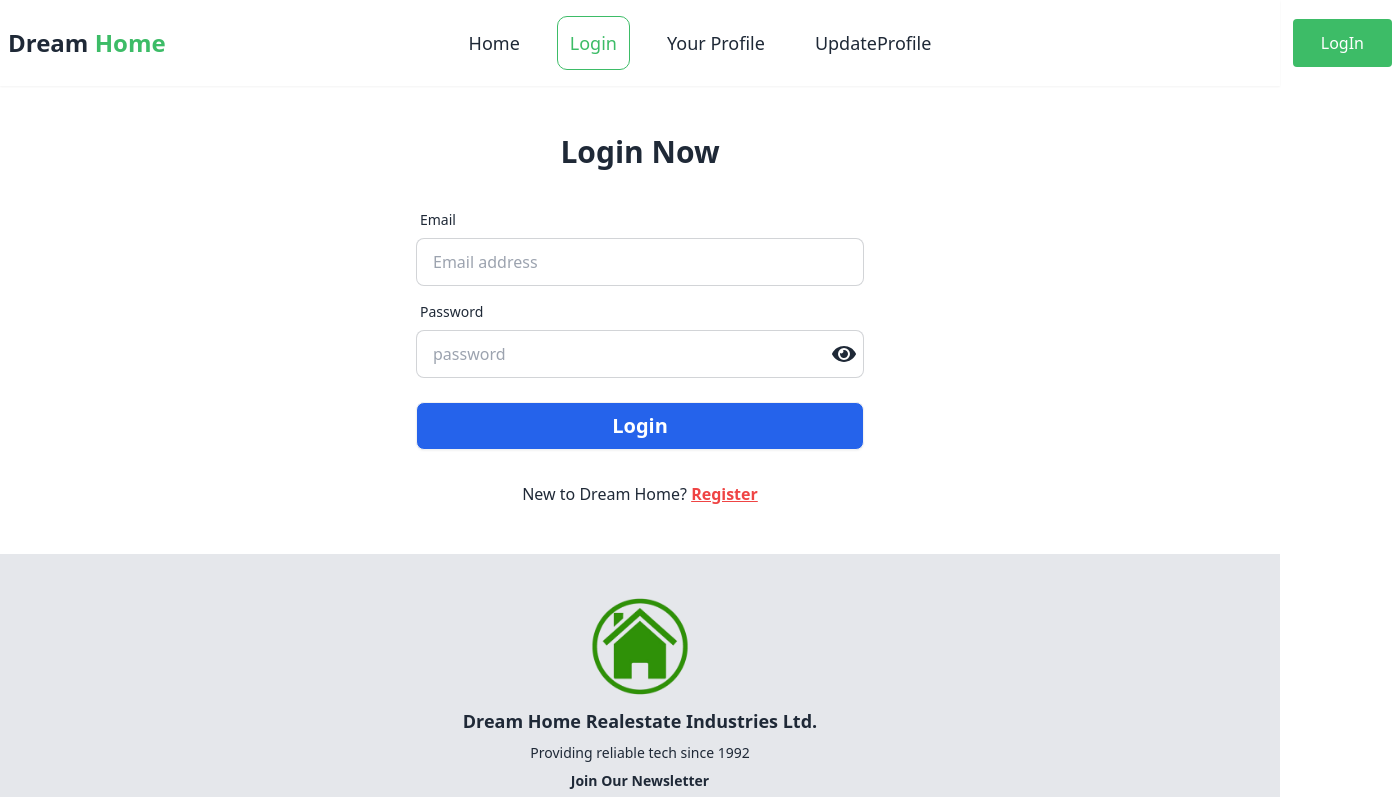
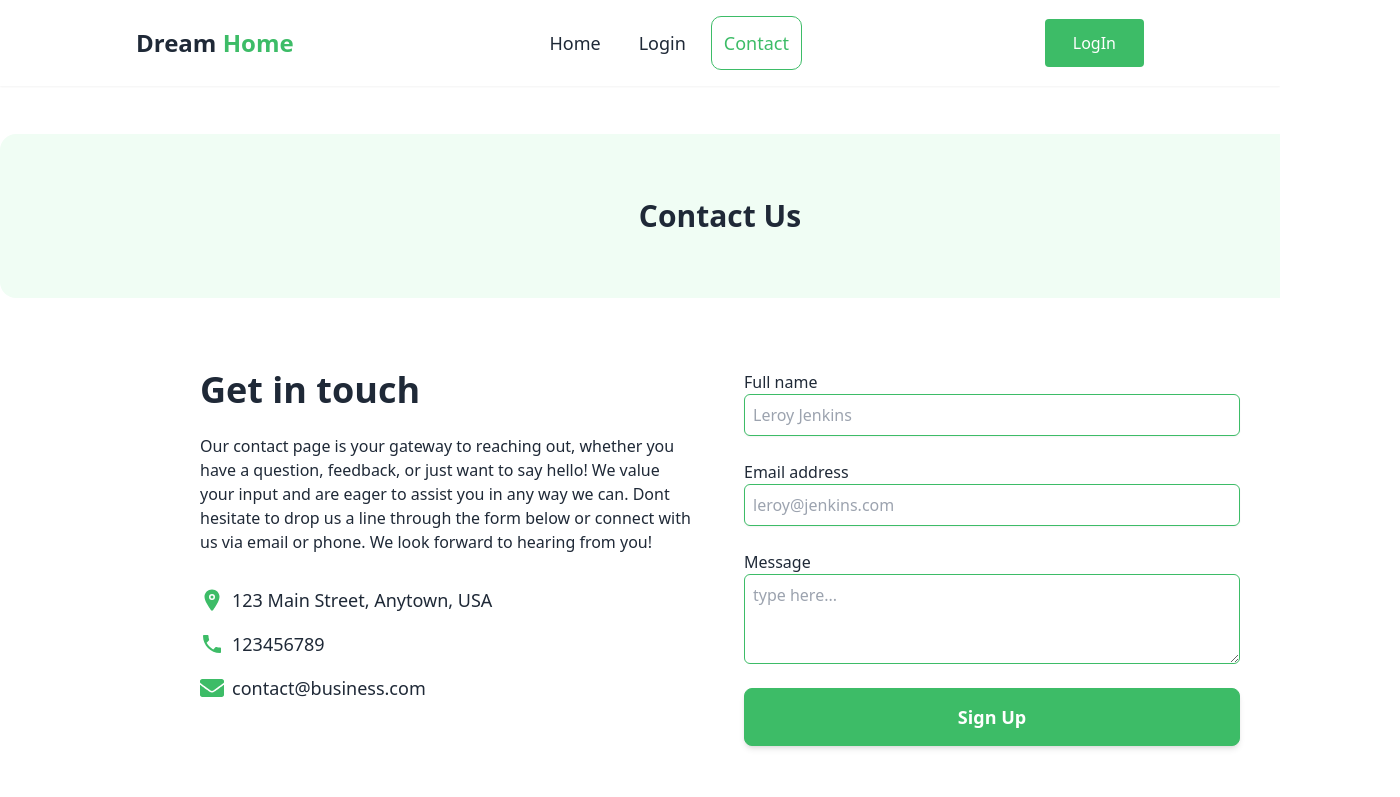
Before and after one commit to Simi-7619/dream-home-realestate, a React (Vite) app: page /contact in a window 1280 px wide. Before the commit this address led to /login. Shown: the top 797 px of the page, 1400 px wide, since content can reach past the window. Built offline with nearby package versions, Linux system fonts and the light colour scheme; no server answers.

Commit message:
dashboard created as extra private route

```diff
--- /dev/null
+++ b/src/Pages/Contact.jsx
@@ -0,0 +1,56 @@
+import { FaEnvelope } from "react-icons/fa";
+import { IoMdCall } from "react-icons/io";
+import { IoLocation } from "react-icons/io5";
+
+const Contact = () => {
+    return (
+        <div className=" w-[90%] lg:w-4/5 xl:w-[1440px] mx-auto my-12">
+            <div className='bg-green-50 rounded-2xl py-16 my-12'>
+                <h1 className='text-3xl font-bold text-center'>Contact Us</h1>
+            </div>
+            <div className="py-6 dark:bg-gray-100 dark:text-gray-900">
+                <div className="grid max-w-6xl grid-cols-1 px-6 mx-auto lg:px-8 md:grid-cols-2">
+                    <div className="py-6 md:py-0 md:px-6">
+                        <h1 className="text-4xl font-bold">Get in touch</h1>
+                        <p className="pt-2 my-4 pb-4">Our contact page is your gateway to reaching out, whether you have a question, feedback, or just want to say hello! We value your input and are eager to assist you in any way we can. Dont hesitate to drop us a line through the form below or connect with us via email or phone. We look forward to hearing from you!</p>
+                        <div className="space-y-4">
+                            <p className="flex gap-2 items-center">
+                                <IoLocation className="text-2xl text-logoGreen" />
+                                <span className="text-lg">123 Main Street, Anytown, USA</span>
+                            </p>
+                            <p className="flex gap-2 items-center">
+                                <IoMdCall className="text-2xl text-logoGreen" />
+                                <span className="text-lg">123456789</span>
+                            </p>
+                            <p className="flex gap-2 items-center">
+                                <FaEnvelope className="text-2xl text-logoGreen" />
+                                <span className="text-lg">contact@business.com</span>
+                            </p>
+                        </div>
+                    </div>
+                    <form noValidate="" className="flex flex-col py-6 space-y-6 md:py-0 md:px-6">
+                        <label className="block">
+                            <span className="mb-1">Full name</span>
+                            <input type="text" placeholder="Leroy Jenkins" className="block w-full rounded-md shadow-sm border border-logoGreen p-2" />
+                        </label>
+                        <label className="block">
+                            <span className="mb-1">Email address</span>
+                            <input type="email" placeholder="leroy@jenkins.com" className="block w-full rounded-md shadow-sm border border-logoGreen p-2" />
+                        </label>
+                        <label className="block">
+                            <span className="mb-1">Message</span>
+                            <textarea rows="3" placeholder="type here..." className="block w-full rounded-md border border-logoGreen p-2"></textarea>
+                        </label>
+                        <button className="inline-flex items-center justify-center w-full px-8 py-4 text-base font-bold leading-6 text-lg
+                        text-white hover:text-logoGreen bg-logoGreen border border-logoGreen rounded-lg shadow-md md:w-auto hover:bg-transparent focus:outline-none
+                            focus:ring-2 focus:ring-offset-2 focus:ring-[#252728]">
+                            Sign Up
+                        </button>
+                    </form>
+                </div>
+            </div>
+        </div>
+    );
+};
+
+export default Contact;
--- a/src/Pages/ProfileDetails.jsx
+++ b/src/Pages/ProfileDetails.jsx
@@ -2,13 +2,17 @@ import { useContext } from "react";
 import { AuthContext } from "../Providers/AuthProvider";
 
 const ProfileDetails = () => {
-    const {user} = useContext(AuthContext)
+    const { user } = useContext(AuthContext)
     return (
-        <div>
-            <img src={user.photoUrl} alt="" />
-            <h2>User Name: {user.displayName}</h2>
-            <p>User Email: {user.email}</p>
-            <p>Last Login at: {user.lastLoginAt}</p>
+        <div className="xl:w-1/3 md:w-1/2 w-[90%] text-center mx-auto bg-gray-100 rounded-3xl p-6 md:p-12 space-y-4 my-12 ">
+            <div className="avatar online">
+                <div className="w-48 rounded-full border border-green-300">
+                <img src={user.photoURL} className="w-[200px] block mx-auto  rounded-2xl" alt="" />
+                </div>
+            </div>
+            <h2 className="text-2xl font-medium">Name: {user.displayName}</h2>
+            <p className="text-xl font-medium">Email Address: {user.email}</p>
+            <p className="font-medium">(Last Login at: {user?.reloadUserInfo?.lastLoginAt})</p>
         </div>
     );
 };
--- a/src/layouts/Header.jsx
+++ b/src/layouts/Header.jsx
@@ -16,13 +16,21 @@ const Header = () => {
     const navLinks = <>
         <NavLink to='/'>Home</NavLink>
         <NavLink to='/login'>Login</NavLink>
-        <NavLink to='/profile'>Your Profile</NavLink>
-        <NavLink to='/updateprofile'>UpdateProfile</NavLink>
+        {
+            user && <>
+                <NavLink to='/dashboard'>Dashboard</NavLink>
+                <NavLink to='/updateprofile'>UpdateProfile</NavLink>
+            </>
+        }
+        <NavLink to='/contact'>Contact</NavLink>
+
     </>
     return (
-        <div className="w-full shadow-sm sticky relative z-10">
-            <div className="navbar xl:w-[1400px] xl:mx-auto lg:mx-10">
-                <div className="navbar-start">
+
+
+        <div className="w-full shadow-sm relative z-10">
+            <div className="navbar flex gap-10 justify-between lg:justify-center xl:justify-between lg:w-[80%] xl:mx-auto lg:mx-10">
+                <div className="">
                     <div className="dropdown">
                         <div tabIndex={0} role="button" className="btn btn-ghost lg:hidden">
                             <svg xmlns="http://www.w3.org/2000/svg" className="h-5 w-5" fill="none" viewBox="0 0 24 24" stroke="currentColor"><path strokeLinecap="round" strokeLinejoin="round" strokeWidth="2" d="M4 6h16M4 12h8m-8 6h16" /></svg>
@@ -33,12 +41,12 @@ const Header = () => {
                     </div>
                     <a className="font-semibold text-2xl">Dream <span className="text-logoGreen">Home</span></a>
                 </div>
-                <div className="navbar-center hidden lg:flex">
-                    <ul className="menu menu-horizontal px-1 flex gap-6 text-lg">
+                <div className=" hidden lg:flex">
+                    <ul className="menu menu-horizontal px-1 flex gap-3 text-lg">
                         {navLinks}
                     </ul>
                 </div>
-                <div className="navbar-end flex gap-4">
+                <div className=" flex gap-4">
                     {
                         user ?
                             <>
@@ -73,7 +81,7 @@ const Header = () => {
                 </div>
             </div>
         </div>
-    );
+    )
 };
 
 export default Header;
--- a/src/layouts/PropertyBanner.jsx
+++ b/src/layouts/PropertyBanner.jsx
@@ -1,7 +1,7 @@
 
 const PropertyBanner = () => {
     return (
-        <div>
+        <div className="w-full">
             <img src="https://i.ibb.co/gmPXtrH/download-34.png" alt="Property Details banner image" className="w-full" />
 
         </div>
--- a/src/layouts/PropertyDetails.jsx
+++ b/src/layouts/PropertyDetails.jsx
@@ -17,7 +17,7 @@ const PropertyDetails = () => {
             <div className="">
                 <div className="my-12 xl:w-[1400px] xl:mx-auto mx-10 space-y-3">
                     <h1 className="text-2xl font-medium ">{estate_title} (<small>At</small> {location})</h1>
-                    <div className="md:flex gap-8 py-4">
+                    <div className="flex flex-wrap gap-3 lg:gap-8 py-4">
                         <div className="flex gap-1 items-center">
                             <MdOutlineZoomInMap className="text-4xl text-logoGreen" />
                             <p className="text-base font-semibold">{area} sqf</p>
@@ -31,7 +31,7 @@ const PropertyDetails = () => {
                             <p className="text-base font-semibold">{bath} Baths</p>
                         </div>
                     </div>
-                    <div className="flex gap-3">
+                    <div className="flex flex-wrap gap-3">
                         {
                             facilities.map(facility => <p key={id} className="bg-green-50 font-semibold px-5 border border-green-200 py-2 rounded-3xl text-logoGreen">{facility}</p>)
                         }
@@ -41,7 +41,7 @@ const PropertyDetails = () => {
                 <div className="">
                     <h2 className="text-2xl font-bold text-center text-white bg-logoGreen py-3">At a glance</h2>
                     <div className=" my-12 xl:w-[1400px] xl:mx-auto mx-10 ">
-                        <div className="space-y-3 flex gap-12 justify-center">
+                        <div className="space-y-3 flex  flex-wrap gap-4 lg:gap-8 lg:justify-center">
                             <div className="flex gap-4 items-center">
                                 <p><b>Area: </b></p>
                                 <p className="bg-green-50 font-semibold px-5 border border-green-200 py-2 rounded-3xl text-logoGreen">{area} Square fit</p>
--- a/src/layouts/Root.jsx
+++ b/src/layouts/Root.jsx
@@ -4,7 +4,7 @@ import Footer from "./Footer";
 
 const Root = () => {
     return (
-        <div>
+        <div className="w-[100%] h-[100%] m-0 p-0 overflow-hidden">
             <Header/>
             <Outlet/>
             <Footer/>
```
Also changed, not shown: src/main.jsx (+6 -1 lines).
